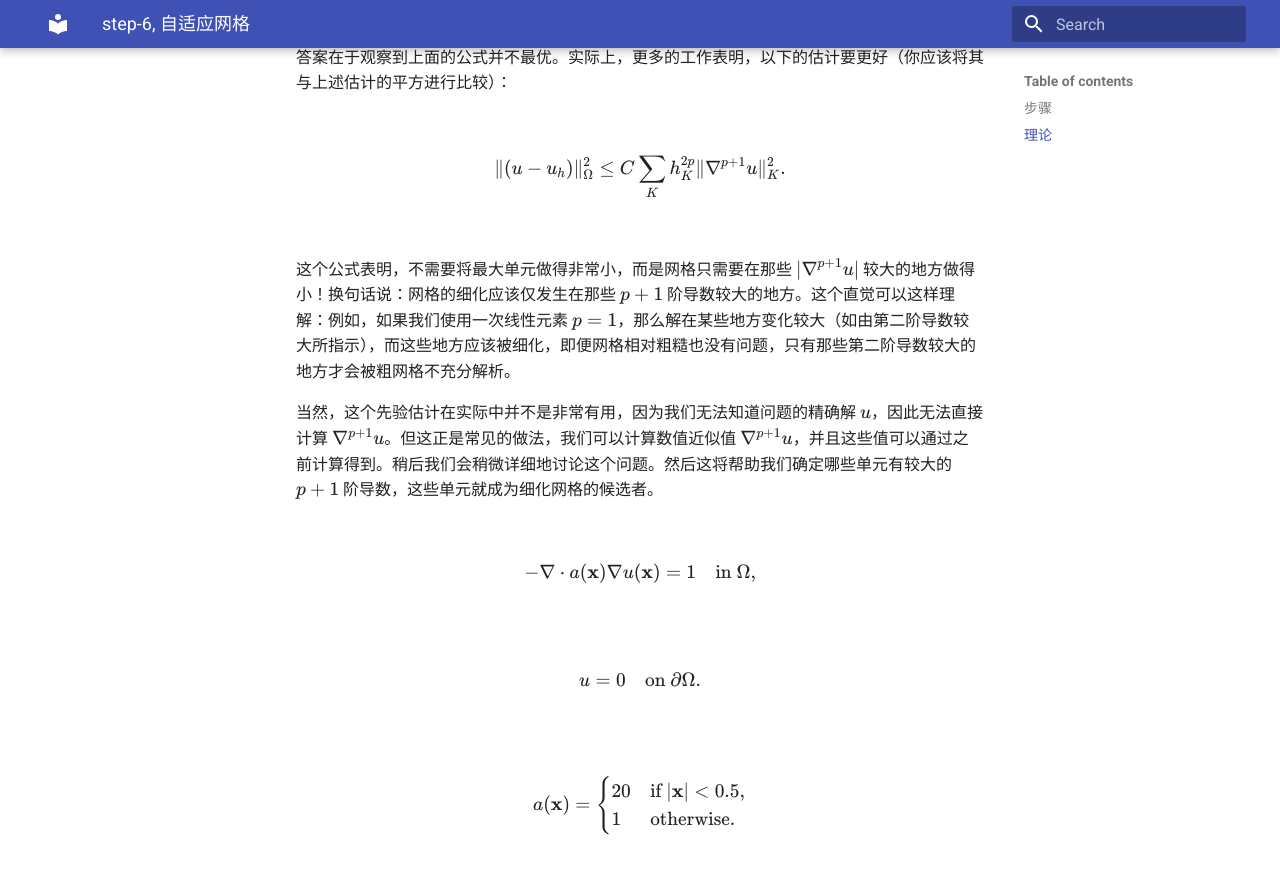
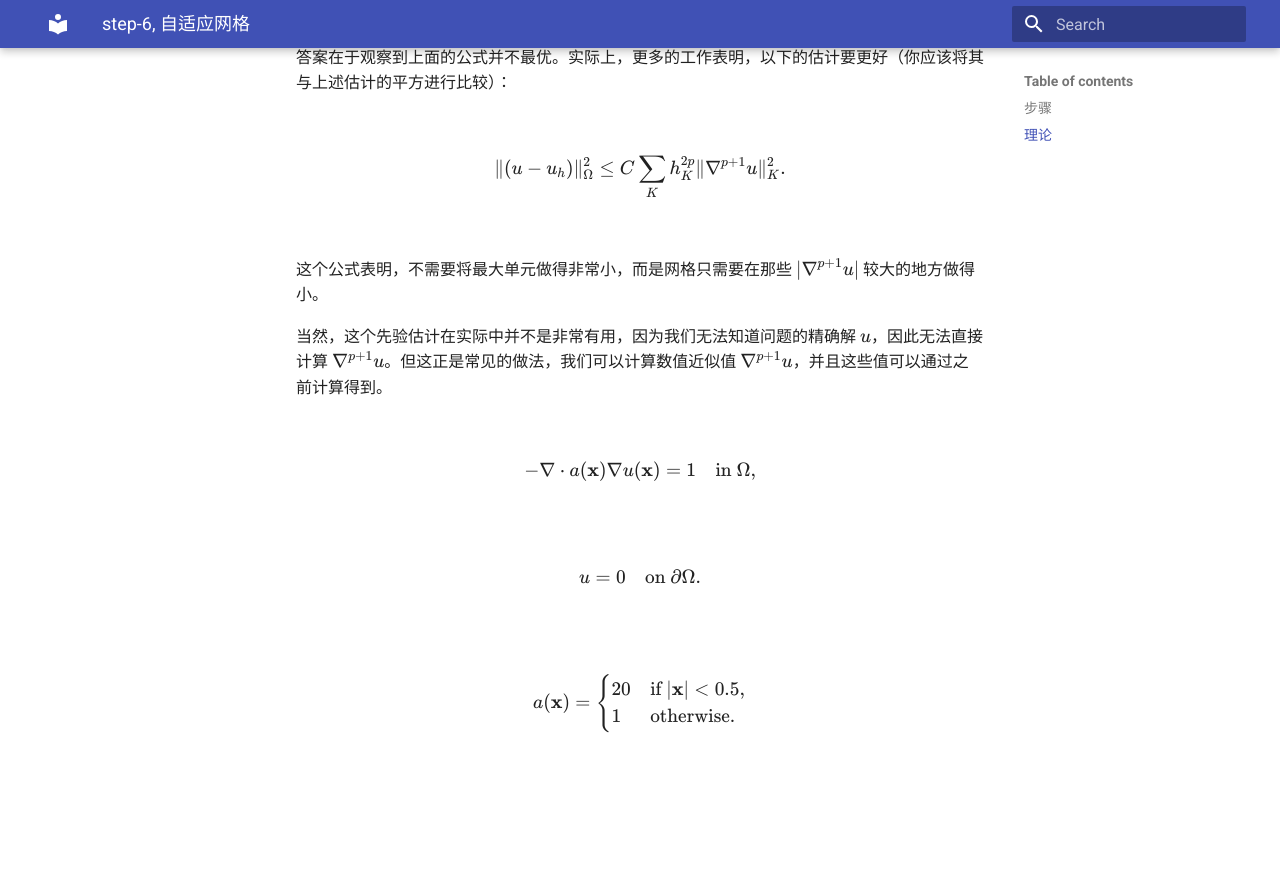
Before and after one commit to ymma98/technotes, an MkDocs documentation site: the page built from docs/FEM/dealii-06_自适应网格.md, in a window 1280 px wide and 900 px high, scrolled down 717 px. Shown: the top 874 px of the window. Built offline with MkDocs 1.6.1 and Material for MkDocs 9.7.7, drawn with Linux system fonts in a browser that asks for light colours; after the commit the page ends 1515 px from its top, so only the background shows below that.

Commit message:
docs/FEM/dealii-06_自适应网格.md updated from https://stackedit.cn/

```diff
--- a/docs/FEM/dealii-06_自适应网格.md
+++ b/docs/FEM/dealii-06_自适应网格.md
@@ -24,9 +24,9 @@ $$
 \| (u - u_h) \|_\Omega^2 \leq C \sum_K h_K^{2p} \| \nabla^{p+1} u \|_K^2.
 $$
 
-这个公式表明，不需要将最大单元做得非常小，而是网格只需要在那些 $| \nabla^{p+1} u |$ 较大的地方做得小！换句话说：网格的细化应该仅发生在那些 $p+1$ 阶导数较大的地方。这个直觉可以这样理解：例如，如果我们使用一次线性元素 $p = 1$，那么解在某些地方变化较大（如由第二阶导数较大所指示），而这些地方应该被细化，即便网格相对粗糙也没有问题，只有那些第二阶导数较大的地方才会被粗网格不充分解析。
+这个公式表明，不需要将最大单元做得非常小，而是网格只需要在那些 $| \nabla^{p+1} u |$ 较大的地方做得小。
 
-当然，这个先验估计在实际中并不是非常有用，因为我们无法知道问题的精确解 $u$，因此无法直接计算 $\nabla^{p+1} u$。但这正是常见的做法，我们可以计算数值近似值 $\nabla^{p+1} u$，并且这些值可以通过之前计算得到。稍后我们会稍微详细地讨论这个问题。然后这将帮助我们确定哪些单元有较大的 $p+1$ 阶导数，这些单元就成为细化网格的候选者。
+当然，这个先验估计在实际中并不是非常有用，因为我们无法知道问题的精确解 $u$，因此无法直接计算 $\nabla^{p+1} u$。但这正是常见的做法，我们可以计算数值近似值 $\nabla^{p+1} u$，并且这些值可以通过之前计算得到。
 
 
 
```
Also changed, not shown: other parts of docs/FEM/dealii-06_自适应网格.md (+2 -2 lines).
